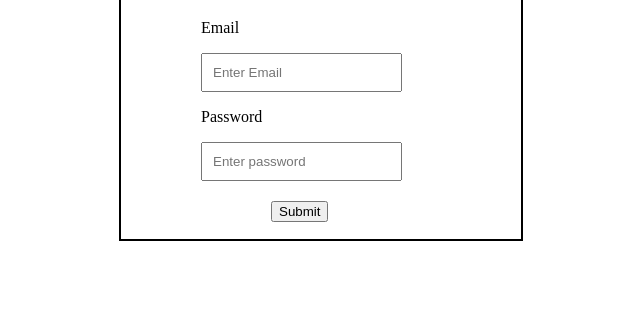
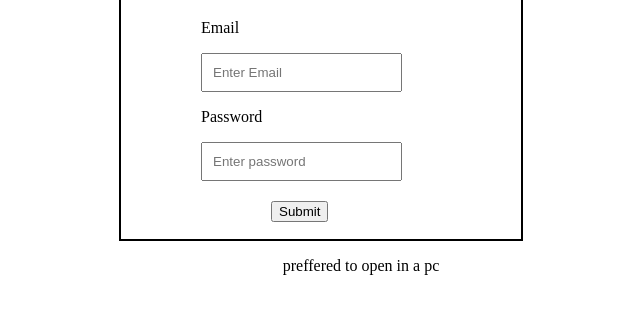
Before and after one commit to OpAayush/Projects, a plain HTML site: page dynamic-login.html in a window 1280 px wide. Shown: the part 71-384 px from the top of the page, without its empty margins (319-959 px from the left). Drawn offline with Linux system fonts and the light colour scheme.

Commit message:
Update dynamic-login.html

```diff
--- a/dynamic-login.html
+++ b/dynamic-login.html
@@ -70,7 +70,7 @@ flag=1
 <input type="submit" onmouseenter="fa()" onclick="alert('Alright')" id="bt" />
 
 </div>
-
+ <p align="center" font-size="20px"> preffered to open in a pc </p>
 </body>
 
 
```
